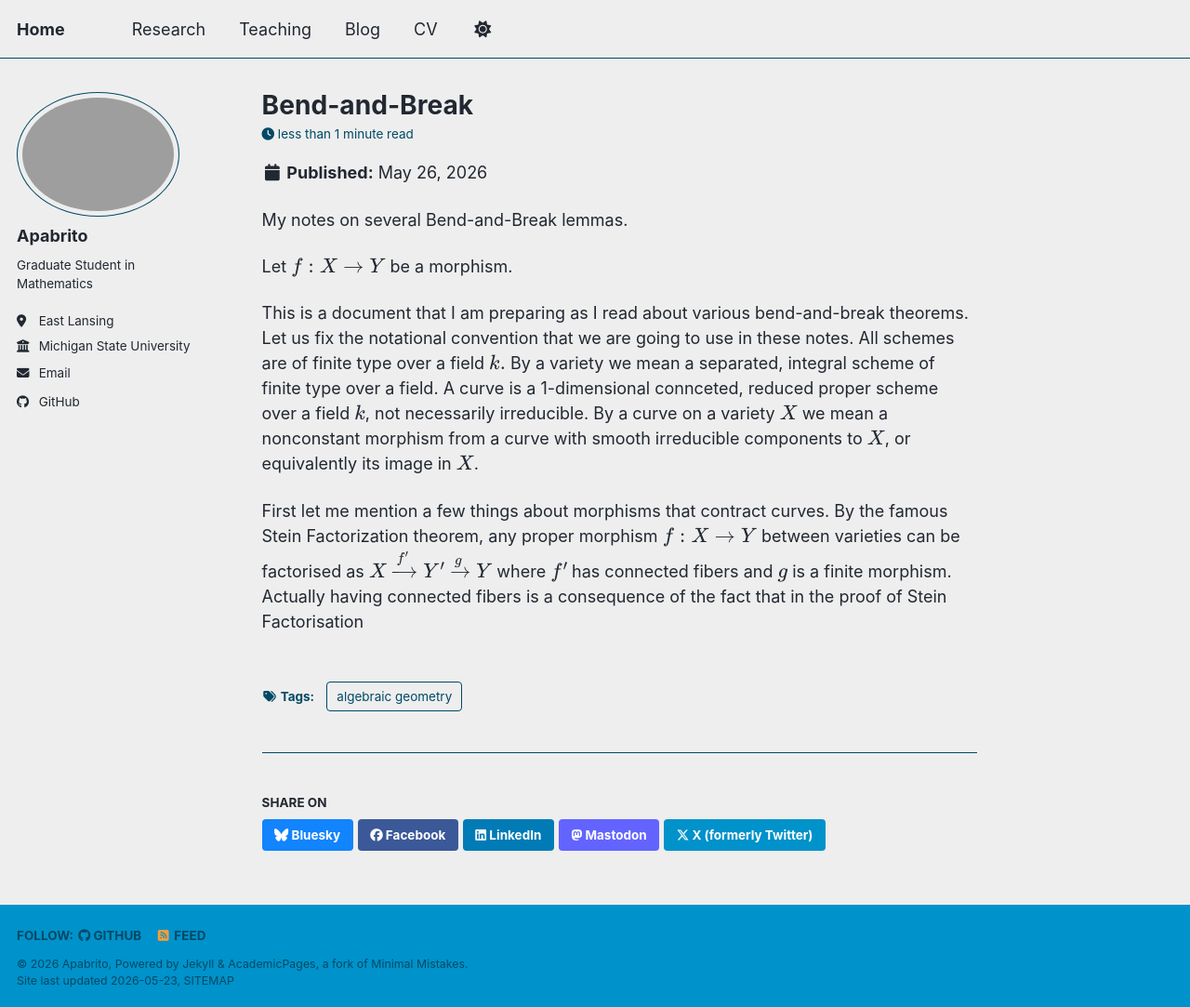
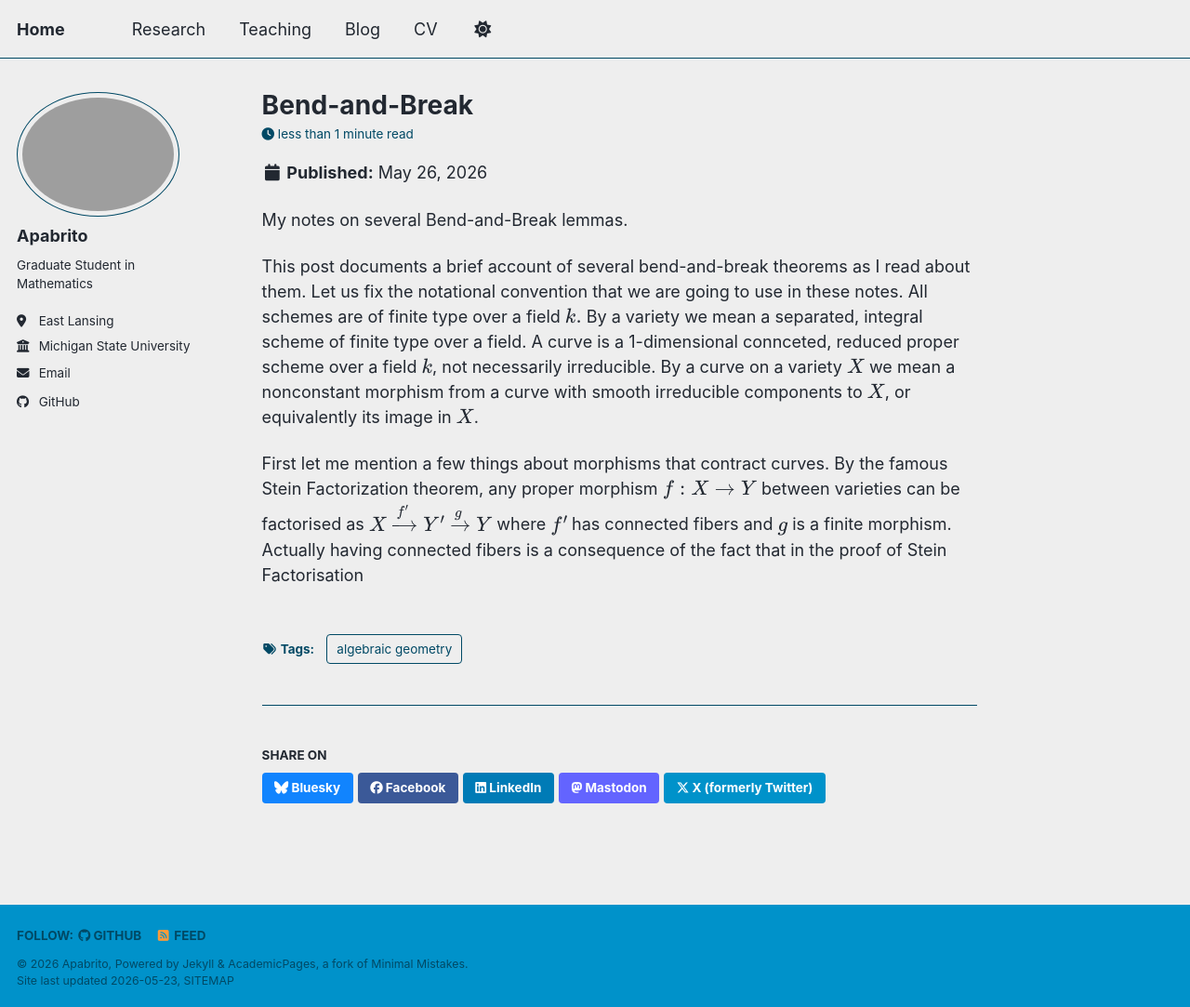
Before and after one commit to apabrito1/apabrito1.github.io, a Jekyll site: the page built from _posts/2012-08-14-blog-post-1.md, in a window 1280 px wide and 1083 px high. Shown: the whole window at 93% size. Built offline with Jekyll 4.4.1, drawn with Linux system fonts in a browser that asks for light colours; a script bundle is joined from its source files by our own code; library files that are not in the unit come from our copies.

Commit message:
Update 2012-08-14-blog-post-1.md

```diff
--- a/_posts/2012-08-14-blog-post-1.md
+++ b/_posts/2012-08-14-blog-post-1.md
@@ -10,10 +10,8 @@ use_math: true
 My notes on several Bend-and-Break lemmas.
 
 
-Let $f:X\to Y$ be a morphism.
 
-
-This is a document that I am preparing as I read about various bend-and-break theorems. Let us fix the notational convention that we are going to use in these notes. All schemes are of finite type over a field $k.$ By a variety we mean a separated, integral scheme of finite type over a field. A curve is a 1-dimensional connceted, reduced proper scheme over a field $k$, not necessarily irreducible. By a curve on a variety $X$ we mean a nonconstant morphism from a curve with smooth irreducible components to $X$, or equivalently its image in $X$.
+This post documents a brief account of several bend-and-break theorems as I read about them. Let us fix the notational convention that we are going to use in these notes. All schemes are of finite type over a field $k.$ By a variety we mean a separated, integral scheme of finite type over a field. A curve is a 1-dimensional connceted, reduced proper scheme over a field $k$, not necessarily irreducible. By a curve on a variety $X$ we mean a nonconstant morphism from a curve with smooth irreducible components to $X$, or equivalently its image in $X$.
 
 
 
```
